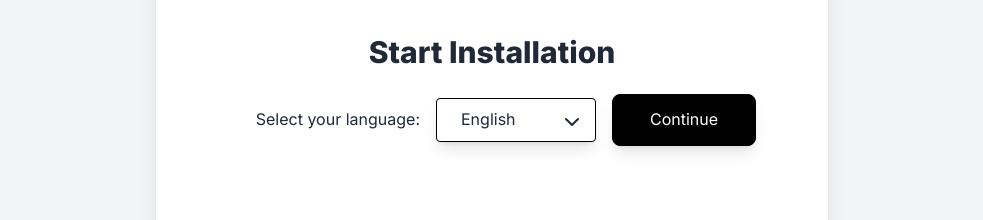
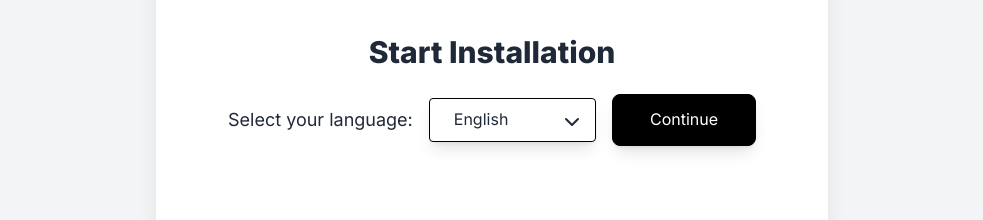
Before and after one commit to OpenNextCMS/openext, a Next.js app: page /language in a window 1280 px wide. Shown: the part 258-478 px from the top of the page, without its empty margins (148-1131 px from the left). Built offline with nearby package versions, Linux system fonts and the light colour scheme.

Commit message:
refactor: improve LanguageSelector component layout and styling

```diff
--- a/src/components/NewLang/LanguageSelector.tsx
+++ b/src/components/NewLang/LanguageSelector.tsx
@@ -5,10 +5,9 @@ import Image from "next/image";
 import { motion, AnimatePresence } from "framer-motion";
 import { ChevronDown } from "lucide-react";
 import { useRouter } from "next/navigation";
-import Cookies from "js-cookie"; // Import js-cookie
-import * as translations from "../../../public/locales/translations"; // Import translations
+import Cookies from "js-cookie";
+import * as translations from "../../../public/locales/translations";
 
-// Convert translations into an array of objects
 const languages = Object.entries(translations.languageNames).map(([code, name]) => ({
   code,
   name,
@@ -18,8 +17,6 @@ const languages = Object.entries(translations.languageNames).map(([code, name])
 export default function LanguageSelector() {
   const router = useRouter();
   const dropdownRef = useRef<HTMLDivElement>(null);
-
-  // Load initial language from cookies or default to English
   const [selectedLang, setSelectedLang] = useState(
     languages.find((lang) => lang.code === (Cookies.get("selectedLanguage") || "en")) || languages[0]
   );
@@ -44,63 +41,51 @@ export default function LanguageSelector() {
     router.push("/mongodb-setup");
   };
 
-  // Close dropdown when clicking outside
   useEffect(() => {
     const handleClickOutside = (event: MouseEvent) => {
       if (dropdownRef.current && !dropdownRef.current.contains(event.target as Node)) {
         setIsOpen(false);
       }
     };
-
     document.addEventListener("mousedown", handleClickOutside);
     return () => {
       document.removeEventListener("mousedown", handleClickOutside);
     };
   }, []);
 
-
-  // Filter languages based on input
   const filteredLanguages = useMemo(() => {
     return isOpen
       ? languages
       : languages.filter((lang) => lang.name.toLowerCase().includes(inputValue.toLowerCase()));
   }, [inputValue, isOpen]);
 
-  // Sort languages to show matched items first
   const sortedLanguages = useMemo(() => {
     if (!inputValue) return filteredLanguages;
-
     const matched = filteredLanguages.filter((lang) =>
       lang.name.toLowerCase().startsWith(inputValue.toLowerCase())
     );
     const others = filteredLanguages.filter(
       (lang) => !lang.name.toLowerCase().startsWith(inputValue.toLowerCase())
     );
-
     return [...matched, ...others];
   }, [filteredLanguages, inputValue]);
 
   return (
-    <div className="flex flex-col justify-center items-center px-4 sm:px-6 md:px-10 lg:px-16 py-6">
-      <div className="relative w-full max-w-xs sm:max-w-sm md:max-w-md lg:max-w-lg xl:max-w-xl" ref={dropdownRef}>
-        <div className="grid grid-cols-[auto_1fr_auto] items-center gap-4 w-full">
-          {/* Fixed-width language label */}
-          <p className="w-48 text-right">
+    <div className="flex flex-col justify-center items-center px-4 sm:px-6 md:px-8 lg:px-10 xl:px-12 py-6">
+      <div className="relative w-full max-w-xs sm:max-w-sm md:max-w-md lg:max-w-lg xl:max-w-2xl" ref={dropdownRef}>
+        <div className="grid md:grid-cols-[auto_1fr_auto] items-center gap-4 w-full">
+          <p className="w-full md:text-right text-sm sm:text-base md:text-base lg:text-lg">
             {t.selectLanguage}:
           </p>
-
-          {/* Input field and dropdown button */}
           <div className="relative w-full">
             <input
               type="text"
               value={inputValue}
               onChange={(e) => setInputValue(e.target.value)}
-              onFocus={() => {
-                setIsOpen(true);
-              }}
+              onFocus={() => setIsOpen(true)}
               onBlur={() => {
                 if (!inputValue.trim()) {
-                  setInputValue(selectedLang.name); // Restore value if no input
+                  setInputValue(selectedLang.name);
                 }
               }}
               className="w-full min-w-40 max-w-64 sm:max-w-80 md:max-w-96 lg:max-w-lg px-6 py-2 bg-white border border-black rounded shadow-lg focus:outline-none"
@@ -116,17 +101,13 @@ export default function LanguageSelector() {
               />
             </button>
           </div>
-
-          {/* Fixed-width button */}
           <button
             onClick={handleSubmit}
-            className="w-28 sm:w-36 px-3 sm:px-6 py-2 sm:py-3 bg-black border border-black text-white rounded-lg shadow-lg hover:text-black hover:bg-transparent transition-all duration-500"
+            className="w-full sm:w-36 px-3 sm:px-6 py-2 sm:py-3 bg-black border border-black text-white rounded-lg shadow-lg hover:text-black hover:bg-transparent transition-all duration-500"
           >
             {t.continue}
           </button>
         </div>
-
-        {/* Language dropdown */}
         <AnimatePresence>
           {isOpen && (
             <motion.ul
@@ -144,7 +125,7 @@ export default function LanguageSelector() {
                   `}
                 >
                   <Image src={lang.flag} alt={lang.name} width={20} height={20} />
-                  <span className="text-base text-gray-800">{lang.name}</span>
+                  <span className="text-sm sm:text-base text-gray-800">{lang.name}</span>
                 </motion.li>
               ))}
             </motion.ul>
```
